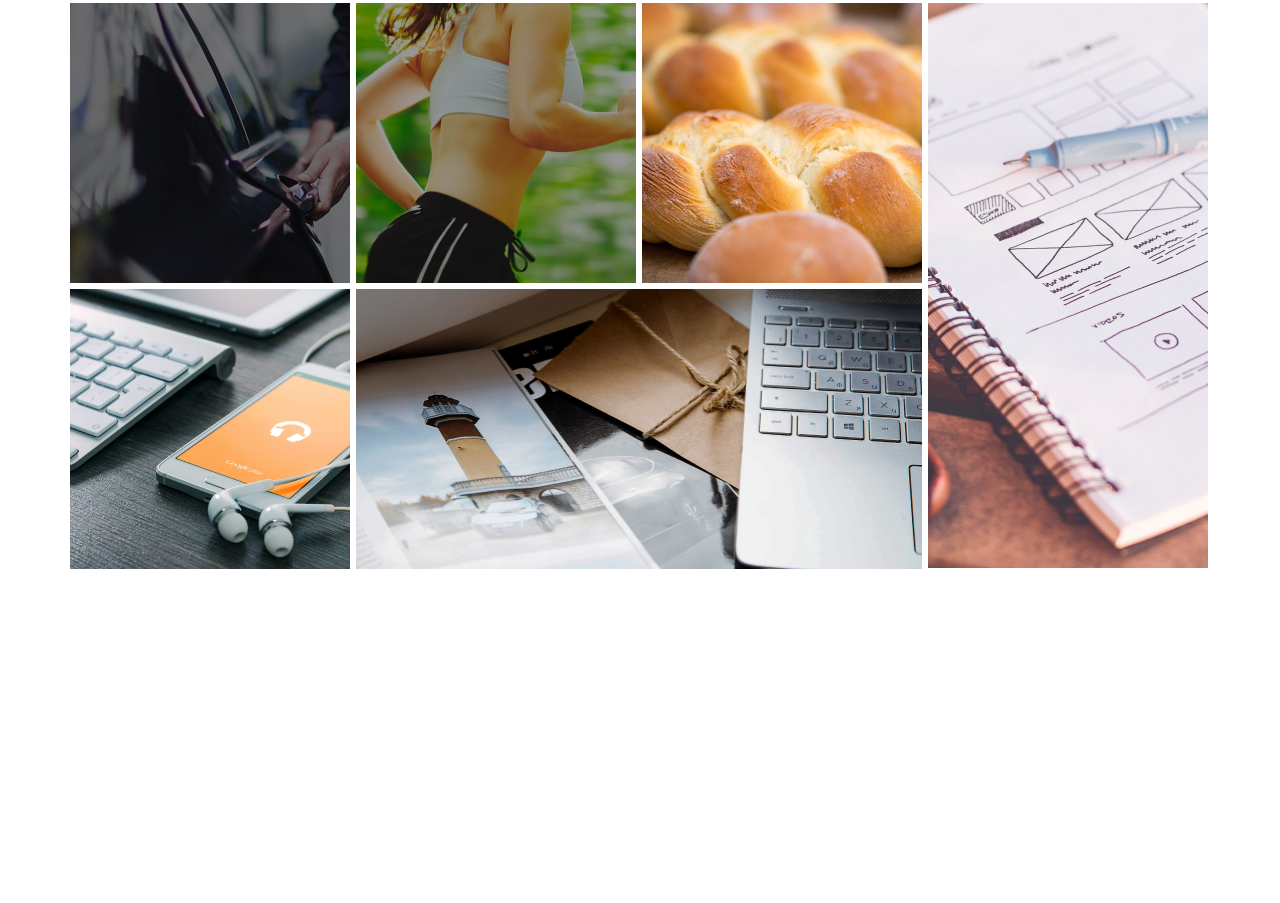
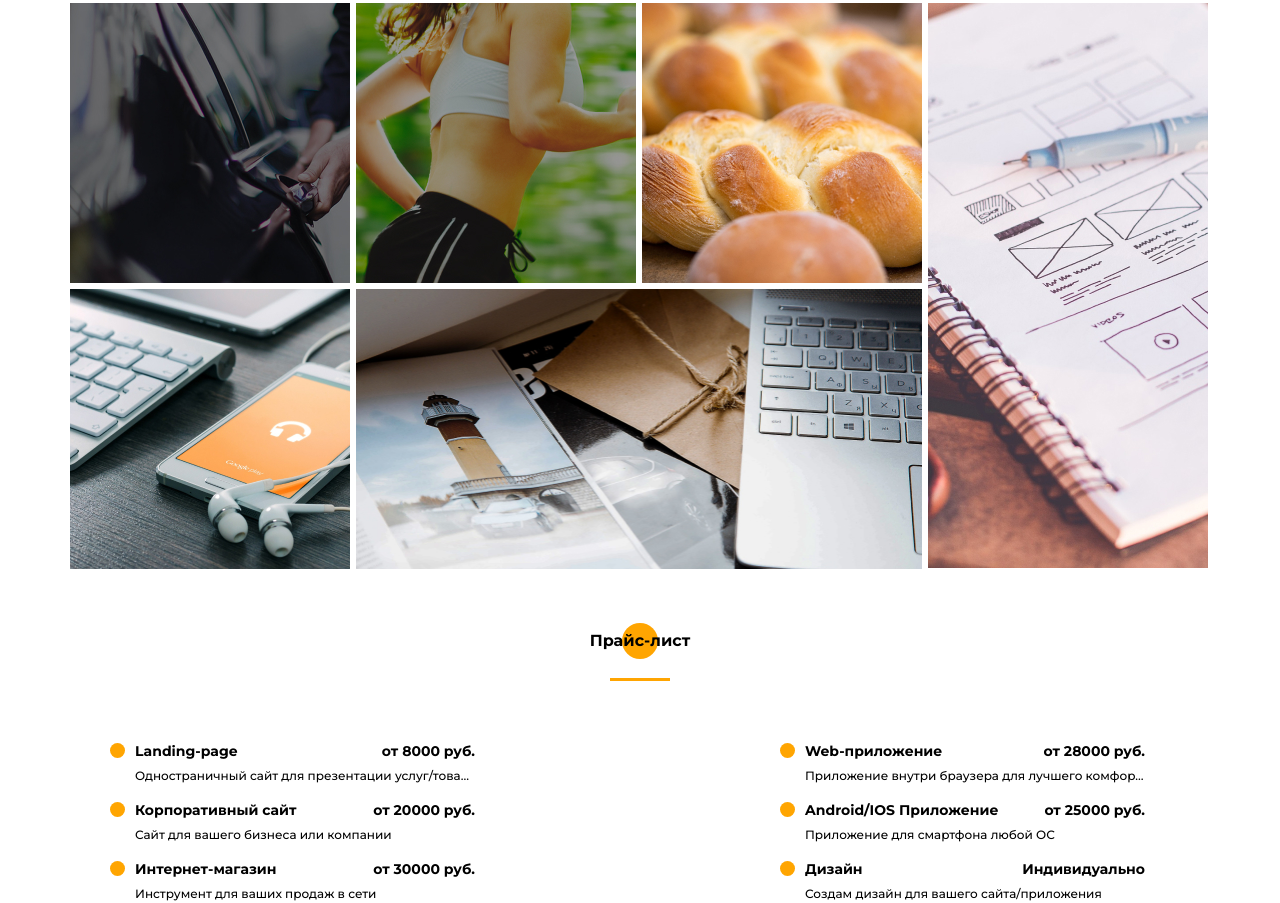
Before and after one commit to danil0110/portfolio_course, a website: page src/index.html in a window 1280 px wide. Shown: the part 3670-4573 px from the top of the page. Before the commit the page ends 4239 px from the top, so only its background shows below. Drawn offline with nearby package versions, Linux system fonts and the light colour scheme; files that its build step writes are made by us from their sources; files whose address does not match are found by name.

Commit message:
Added price list section

```diff
--- a/src/index.html
+++ b/src/index.html
@@ -429,6 +429,58 @@
       </div>
     </section>
 
+    <section class="prices">
+      <div class="container">
+        <h2 class="title title_fz16 title__section-title">Прайс-лист</h2>
+        <div class="divider"></div>
+
+        <ul class="prices__list">
+          <li class="prices__item">
+            <div class="prices__item-head">
+              <h3 class="title title_fz14 prices__item-title">Landing-page</h3>
+              <span>от 8000 руб.</span>
+            </div>
+            <div class="prices__item-text">Одностраничный сайт для презентации услуг/товаров</div>
+          </li>
+          <li class="prices__item">
+            <div class="prices__item-head">
+              <h3 class="title title_fz14 prices__item-title">Web-приложение</h3>
+              <span>от 28000 руб.</span>
+            </div>
+            <div class="prices__item-text">Приложение внутри браузера для лучшего комфорта</div>
+          </li>
+          <li class="prices__item">
+            <div class="prices__item-head">
+              <h3 class="title title_fz14 prices__item-title">Корпоративный сайт</h3>
+              <span>от 20000 руб.</span>
+            </div>
+            <div class="prices__item-text">Сайт для вашего бизнеса или компании</div>
+          </li>
+          <li class="prices__item">
+            <div class="prices__item-head">
+              <h3 class="title title_fz14 prices__item-title">Android/IOS Приложение</h3>
+              <span>от 25000 руб.</span>
+            </div>
+            <div class="prices__item-text">Приложение для смартфона любой ОС</div>
+          </li>
+          <li class="prices__item">
+            <div class="prices__item-head">
+              <h3 class="title title_fz14 prices__item-title">Интернет-магазин</h3>
+              <span>от 30000 руб.</span>
+            </div>
+            <div class="prices__item-text">Инструмент для ваших продаж в сети</div>
+          </li>
+          <li class="prices__item">
+            <div class="prices__item-head">
+              <h3 class="title title_fz14 prices__item-title">Дизайн</h3>
+              <span>Индивидуально</span>
+            </div>
+            <div class="prices__item-text">Создам дизайн для вашего сайта/приложения</div>
+          </li>
+        </ul>
+      </div>
+    </section>
+
     <script src="./js/index.js"></script>
   </body>
 </html>
--- /dev/null
+++ b/src/sass/blocks/_prices.scss
@@ -0,0 +1,54 @@
+.prices {
+  margin-top: 60px;
+
+  &__list {
+    margin: 60px 0 0;
+    padding: 0 65px;
+    display: grid;
+    grid-template: repeat(2, minmax(40px, auto)) / repeat(2, 340px);
+    grid-auto-rows: minmax(40px, auto);
+    row-gap: 15px;
+    justify-content: space-between;
+    list-style: none;
+  }
+
+  &__item {
+    position: relative;
+
+    &-head {
+      display: flex;
+      justify-content: space-between;
+      align-items: center;
+
+      span {
+        font-weight: bold;
+        font-size: 14px;
+        line-height: 21px;
+      }
+    }
+
+    &-title {
+      margin-bottom: 0;
+    }
+
+    &-text {
+      margin-top: 5px;
+      font-size: 12px;
+      line-height: 18px;
+      overflow: hidden;
+      text-overflow: ellipsis;
+      white-space: nowrap;
+    }
+
+    &::before {
+      content: '';
+      width: 15px;
+      height: 15px;
+      position: absolute;
+      top: 2px;
+      left: -25px;
+      background-color: $main-color;
+      border-radius: 50%;
+    }
+  }
+}
--- a/src/sass/style.scss
+++ b/src/sass/style.scss
@@ -31,3 +31,4 @@
 @import './blocks/technologies';
 @import './blocks/levels';
 @import './blocks/projects';
+@import './blocks/prices';
```
Also changed, not shown: dist/css/style.min.css, dist/index.html.
